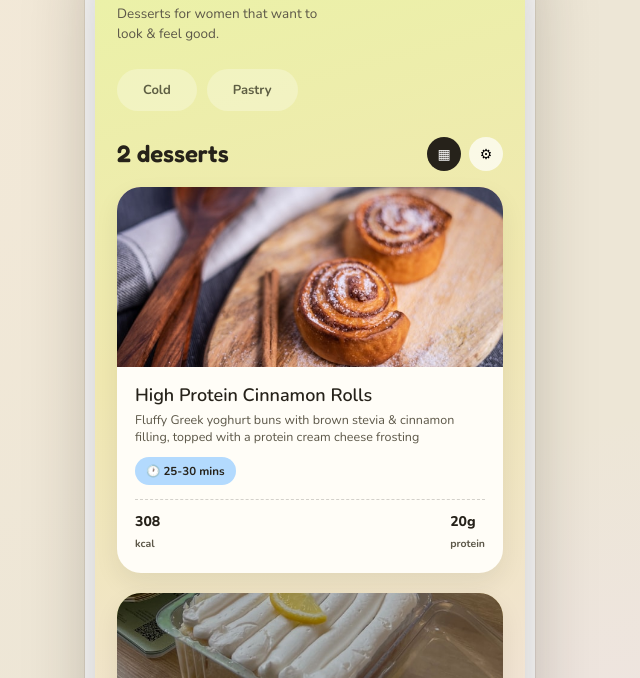
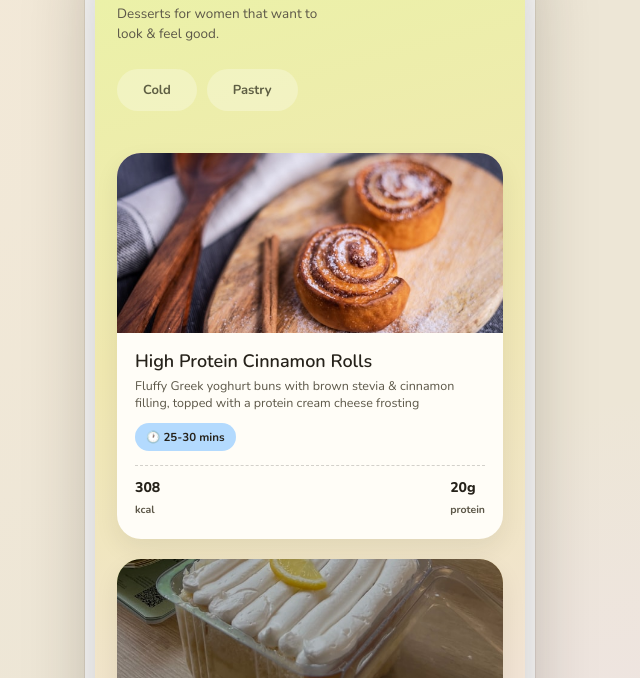
Before and after one commit to wiktoria-n/wicky-eats, a plain HTML site: page index.html in a window 1280 px wide. Shown: the part 122-800 px from the top of the page, without its empty margins (330-970 px from the left). Drawn offline with nearby package versions, Linux system fonts and the light colour scheme.

Commit message:
Remove recipe count label and unused toolbar buttons
Co-Authored-By: Claude Sonnet 4.6 <noreply@anthropic.com>

```diff
--- a/index.html
+++ b/index.html
@@ -368,11 +368,6 @@
     <div class="cat-row" id="catRow"></div>
 
     <div class="count-row">
-      <h2 id="countLabel">1 dessert</h2>
-      <div class="count-actions">
-        <button class="chip-btn active-toggle">▦</button>
-        <button class="chip-btn">⚙</button>
-      </div>
     </div>
 
     <div class="recipe-list" id="recipeList"></div>
@@ -562,7 +557,6 @@ function renderCategories(){
 }
 
 const recipeList = document.getElementById('recipeList');
-const countLabel = document.getElementById('countLabel');
 
 function filteredRecipes(){
   const desserts = recipes.filter(r => r.type !== 'savoury');
@@ -571,7 +565,6 @@ function filteredRecipes(){
 
 function renderList(){
   const list = filteredRecipes();
-  countLabel.textContent = `${list.length} dessert${list.length === 1 ? '' : 's'}`;
 
   if(list.length === 0){
     recipeList.innerHTML = `
```
